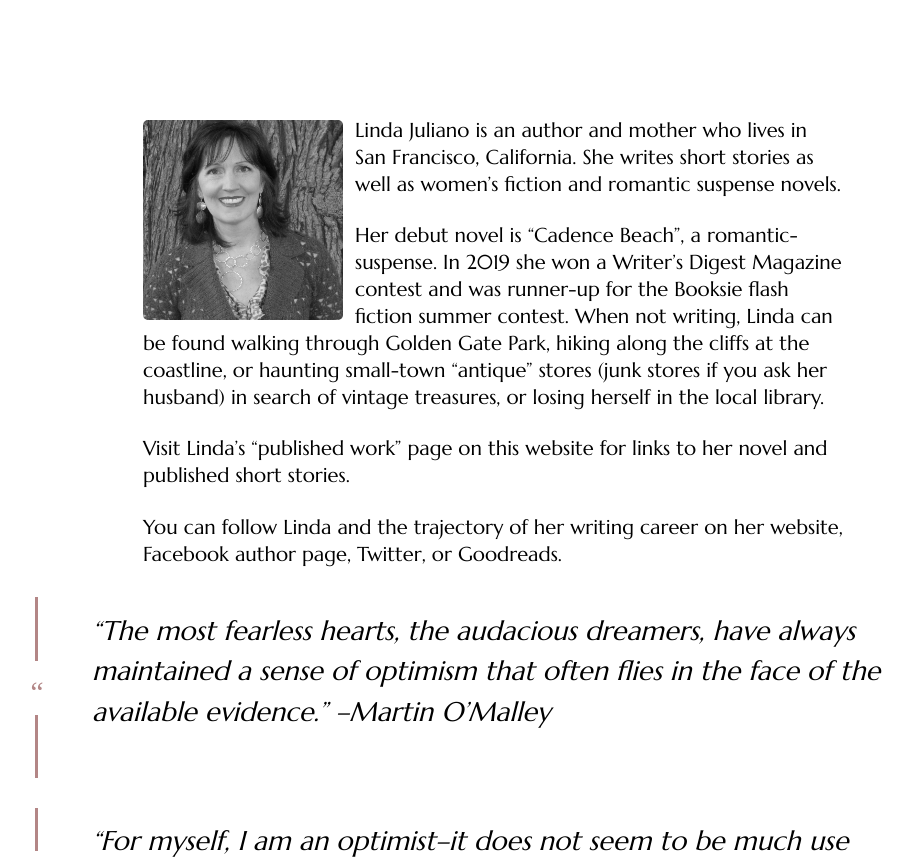
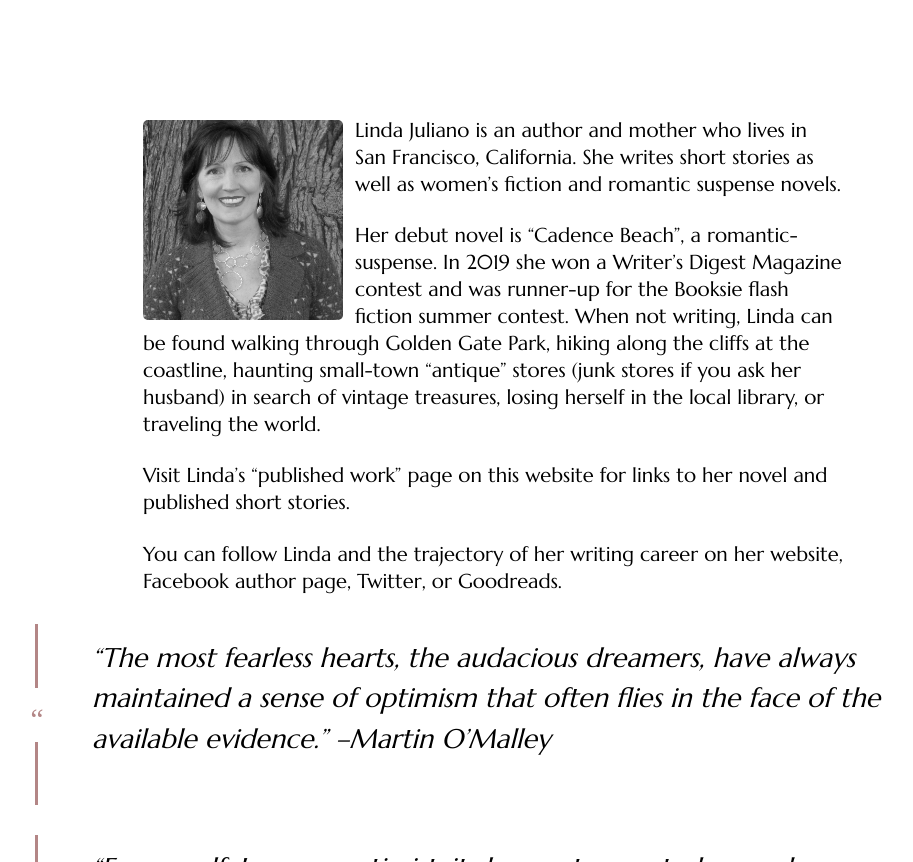
Before and after one commit to nebulis33/linda-blog, a Jekyll site: the page built from about.md, in a window 1280 px wide and 900 px high, scrolled down 439 px, cut to the strip 38-900 px from the top of the window. Shown: the whole strip, without its empty margins (147-1060 px from the left). Built offline with Jekyll 4.4.1, drawn with Linux system fonts in a browser that asks for light colours; some web fonts are replaced.

Commit message:
Update from Forestry.io Linda Juliano updated about.md

```diff
--- a/about.md
+++ b/about.md
@@ -7,7 +7,7 @@
 ---
 <img src="/assets/linda.jpg" height="200" width="200" alt="Picture of Linda Juliano" style="float: left; margin: 3px 12px 3px 0px; border-radius: 5px;"> Linda Juliano is an author and mother who lives in San Francisco, California. She writes short stories as well as women's fiction and romantic suspense novels.
 
-Her debut novel is "Cadence Beach", a romantic-suspense. In 2019 she won a Writer's Digest Magazine contest and was runner-up for the Booksie flash fiction summer contest. When not writing, Linda can be found walking through Golden Gate Park, hiking along the cliffs at the coastline, or haunting small-town "antique" stores (junk stores if you ask her husband) in search of vintage treasures, or losing herself in the local library.
+Her debut novel is "Cadence Beach", a romantic-suspense. In 2019 she won a Writer's Digest Magazine contest and was runner-up for the Booksie flash fiction summer contest. When not writing, Linda can be found walking through Golden Gate Park, hiking along the cliffs at the coastline, haunting small-town "antique" stores (junk stores if you ask her husband) in search of vintage treasures, losing herself in the local library, or traveling the world.
 
 Visit Linda's "published work" page on this website for links to her novel and published short stories.
 
```
